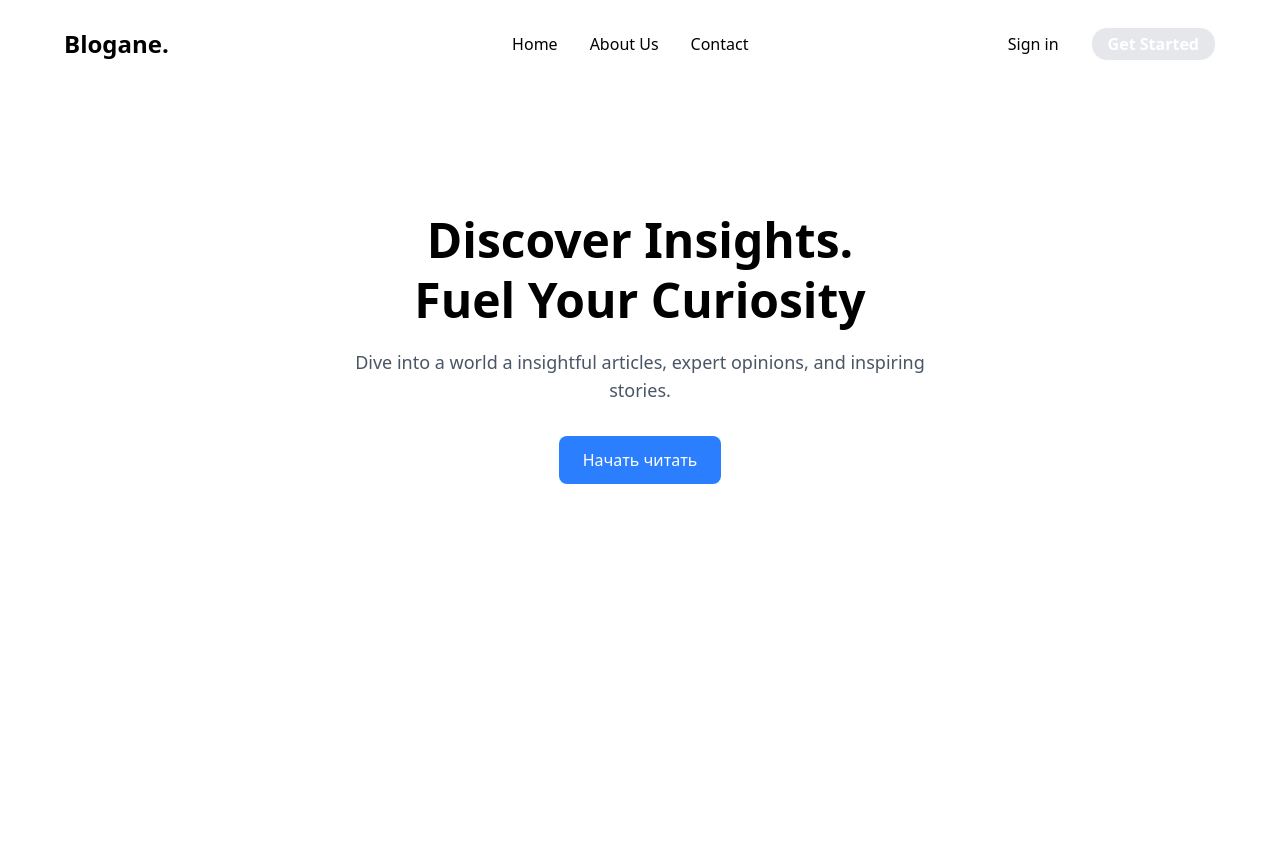
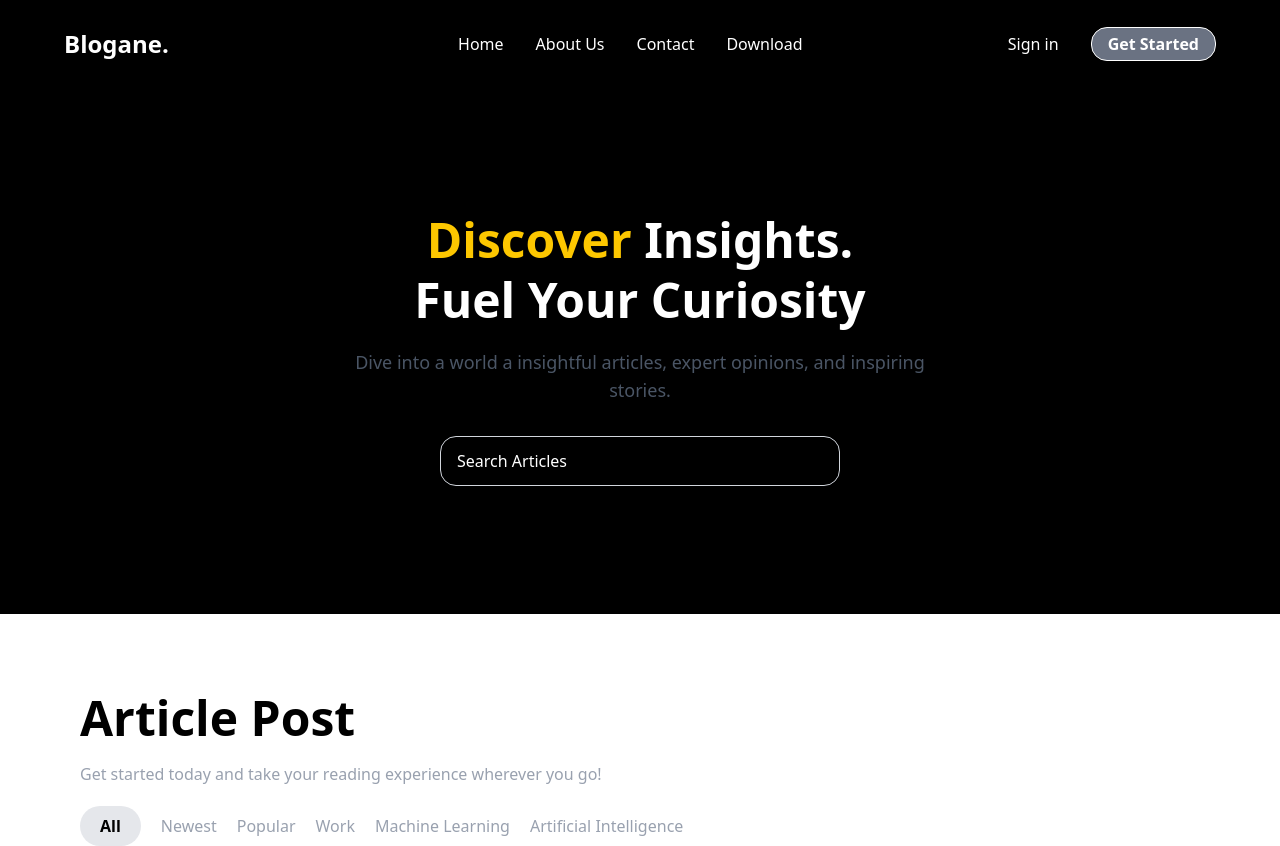
Before and after one commit to krims31/next-app-site, a Next.js app: page / in a window 1280 px wide. Before the commit the page ends 800 px from the top, so only its background shows below. Built offline with nearby package versions, Linux system fonts and the light colour scheme.

Commit message:
add article main post

```diff
--- /dev/null
+++ b/app/components/Article.tsx
@@ -0,0 +1,20 @@
+export default function Article() {
+	return (
+		<main>
+			<h1 className="text-5xl font-bold mt-20 ml-20">Article Post</h1>
+			<p className="text-gray-400 ml-20 mt-5">
+				Get started today and take your reading experience wherever you go!
+			</p>
+			<div className="flex gap-5 mt-5 ml-20">
+				<button className="border-gray-200 rounded-3xl bg-gray-200 font-bold p-2 px-5 cursor-pointer">
+					All
+				</button>
+				<button className="text-gray-400">Newest</button>
+				<button className="text-gray-400">Popular</button>
+				<button className="text-gray-400">Work</button>
+				<button className="text-gray-400">Machine Learning</button>
+				<button className="text-gray-400">Artificial Intelligence</button>
+			</div>
+		</main>
+	)
+}
--- a/app/components/Header.tsx
+++ b/app/components/Header.tsx
@@ -1,17 +1,25 @@
 export default function Header() {
 	return (
-		<header className="bg-white text-black py-32 px-16 flex flex-col items-center text-center">
+		<header className="bg-black text-black py-32 px-16 flex flex-col items-center text-center">
 			<h1 className="text-5xl font-bold mb-6">
-        Discover Insights. <br/>
-				<span className="inline-block mt-3">Fuel Your Curiosity</span>
+				<span className="text-yellow-400">Discover</span>{' '}
+				<span className="text-white">Insights.</span> <br />
+				<span className="inline-block mt-3 text-white">
+					Fuel Your Curiosity
+				</span>
 			</h1>
 			<p className="text-lg text-gray-600 max-w-xl">
-				Dive into a world a insightful articles, expert opinions, and inspiring stories.
+				Dive into a world a insightful articles, expert opinions, and inspiring
+				stories.
 			</p>
-      <div className="mt-8">
-        <button className="px-6 py-3 bg-blue-500 text-white rounded-lg hover:bg-blue-600 transition-colors">
-          Начать читать
-        </button>
+			<div className="mt-8 w-full max-w-md mx-auto relative">
+				<div className=""></div>
+
+				<input
+					type="search"
+					placeholder="Search Articles"
+					className="w-100 pl-4 pr-4 py-3 rounded-2xl border text-white border-gray-300 focus:border-blue-500 focus:ring-2 focus:ring-blue-200 outline-none transition-all shadow-sm placeholder:text-white"
+				/>
 			</div>
 		</header>
 	)
--- a/app/components/Navigation.tsx
+++ b/app/components/Navigation.tsx
@@ -4,35 +4,41 @@ import Link from 'next/link'
 
 export default function Navigation() {
 	return (
-		<nav className="flex items-center justify-between px-16 py-6 bg-white shadow-md">
-			<div className="text-2xl font-bold text-black">Blogane.</div>
+		<nav className="flex items-center justify-between px-16 py-6 bg-black shadow-md">
+			<div className="text-2xl font-bold text-white">Blogane.</div>
 
 			<div className="flex items-center gap-8 ml-25">
 				<Link
 					href="/"
-					className="relative text-black hover:text-blue-500 after:content-[''] after:absolute after:-bottom-3 after:left-1/2 after:w-2 after:h-2 after:rounded-full after:bg-blue-700 after:opacity-0 after:translate-x-[-50%] hover:after:opacity-100 transition-opacity"
+					className="relative text-white hover:text-gray-200 after:content-[''] after:absolute after:-bottom-3 after:left-1/2 after:w-2 after:h-2 after:rounded-full after:bg-white after:opacity-0 after:translate-x-[-50%] hover:after:opacity-100 transition-opacity"
 				>
 					Home
 				</Link>
 				<Link
 					href="/about"
-					className="relative text-black hover:text-blue-500 after:content-[''] after:absolute after:-bottom-3 after:left-1/2 after:w-2 after:h-2 after:rounded-full after:bg-blue-700 after:opacity-0 after:translate-x-[-50%] hover:after:opacity-100 transition-opacity"
+					className="relative text-white hover:text-gray-200 after:content-[''] after:absolute after:-bottom-3 after:left-1/2 after:w-2 after:h-2 after:rounded-full after:bg-white after:opacity-0 after:translate-x-[-50%] hover:after:opacity-100 transition-opacity"
 				>
 					About Us
 				</Link>
 				<Link
 					href="/contact"
-					className="relative text-black hover:text-blue-500 after:content-[''] after:absolute after:-bottom-3 after:left-1/2 after:w-2 after:h-2 after:rounded-full after:bg-blue-700 after:opacity-0 after:translate-x-[-50%] hover:after:opacity-100 transition-opacity"
+					className="relative text-white hover:text-gray-200 after:content-[''] after:absolute after:-bottom-3 after:left-1/2 after:w-2 after:h-2 after:rounded-full after:bg-white after:opacity-0 after:translate-x-[-50%] hover:after:opacity-100 transition-opacity"
 				>
 					Contact
+				</Link>
+				<Link
+					href="/download"
+					className="relative text-white hover:text-gray-200 after:content-[''] after:absolute after:-bottom-3 after:left-1/2 after:w-2 after:h-2 after:rounded-full after:bg-white after:opacity-0 after:translate-x-[-50%] hover:after:opacity-100 transition-opacity"
+				>
+					Download
 				</Link>
 			</div>
 
 			<div className="flex items-center gap-4">
-				<button className="px-4 py-2 hover:text-white transition-colors cursor-pointer">
+				<button className="px-4 py-2 text-white hover:text-white transition-colors cursor-pointer">
 					Sign in
 				</button>
-				<button className="px-4 py-1 border rounded-2xl bg-gray-200 text-white font-bold hover:opacity-90 transition-opacity cursor-pointer">
+				<button className="px-4 py-1 border rounded-2xl bg-gray-500 text-white font-bold hover:opacity-90 transition-opacity cursor-pointer">
 					Get Started
 				</button>
 			</div>
--- a/app/layout.tsx
+++ b/app/layout.tsx
@@ -1,5 +1,6 @@
 import type { Metadata } from 'next'
 import { Geist, Geist_Mono } from 'next/font/google'
+import Article from './components/Article'
 import Header from './components/Header'
 import Navigation from './components/Navigation'
 import './globals.css'
@@ -29,6 +30,7 @@ export default function RootLayout({
 			<body className="bg-white">
 				<Navigation />
 				<Header />
+				<Article />
 				{children}
 			</body>
 		</html>
```
Lines whose indentation alone changed are shown as unchanged.
